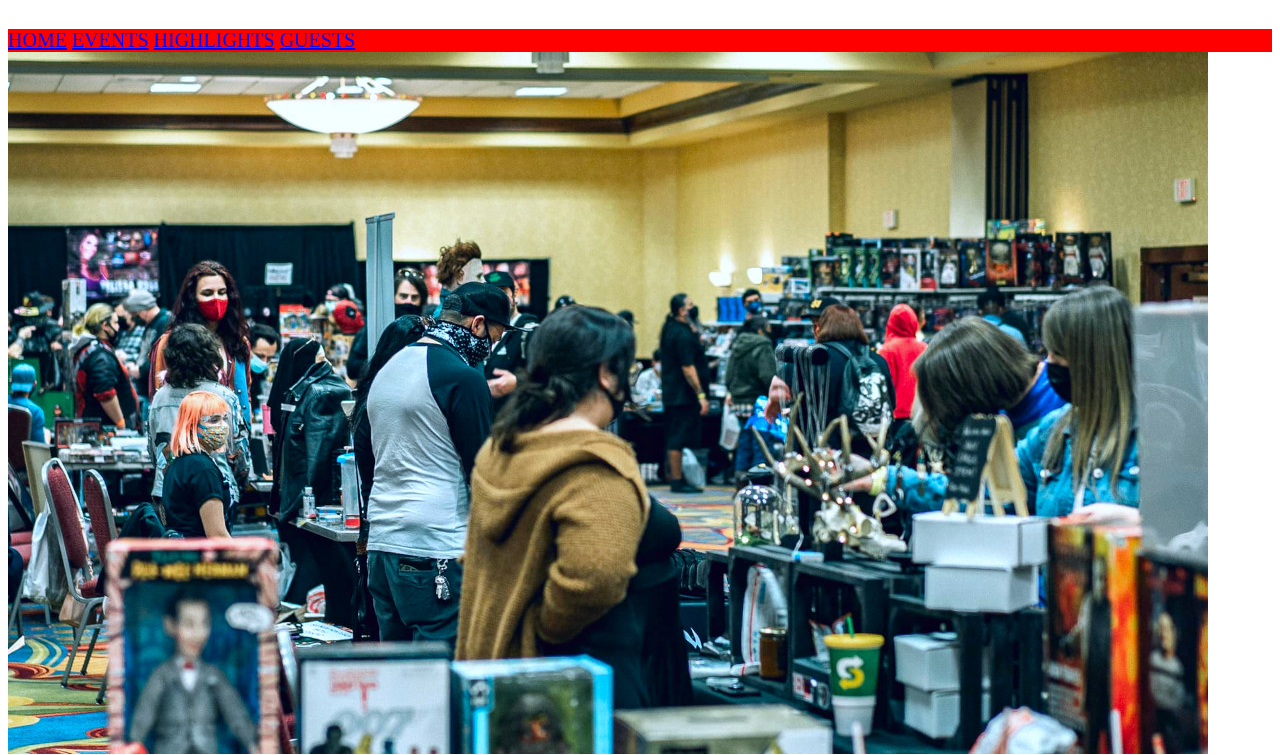
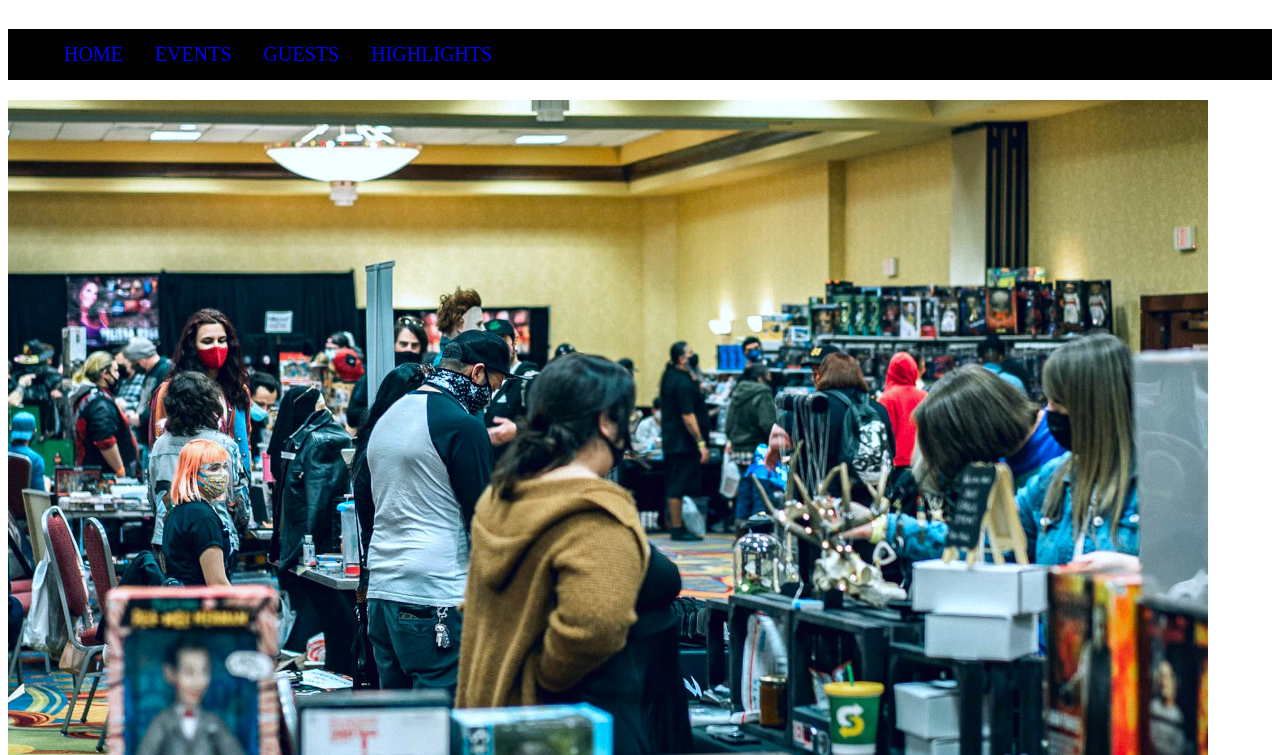
Before and after one commit to helenq2006/level2project, a plain HTML site: page highlights.html in a window 1280 px wide. Shown: the part 133-888 px from the top of the page. Drawn offline with Linux system fonts and the light colour scheme; grey boxes are pictures that could not be loaded.

Commit message:
fixed nav bar

```diff
--- a/highlights.html
+++ b/highlights.html
@@ -13,11 +13,13 @@
 
     <!--nav bar-->
     <div id = "navbar">
-        <a href="index.html">HOME</a>
-        <a href="events.html">EVENTS</a>
-        <a href="highlights.html">HIGHLIGHTS</a>
-        <a href="guests.html">GUESTS</a>
-    </div>
+        <ul>
+            <li><a href="index.html">HOME</a></li>
+            <li><a href="events.html">EVENTS</a></li>
+            <li><a href="guests.html">GUESTS</a></li>
+            <li><a href="highlights.html">HIGHLIGHTS</a></li>
+        </ul>
+</div>
 
     <img src="assets/highlights1.jpg" alt="convention">
     <img src="assets/highlights2.PNG" alt="convention">
```
